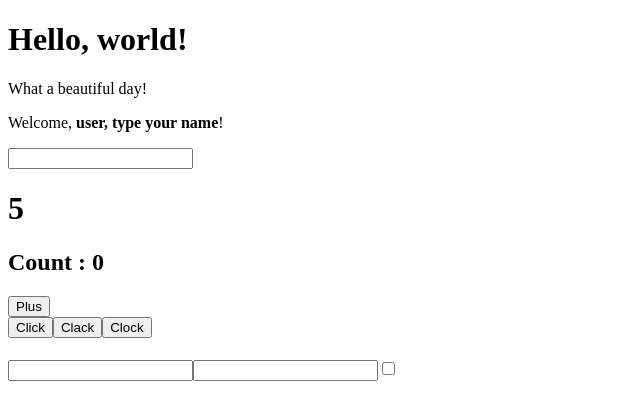
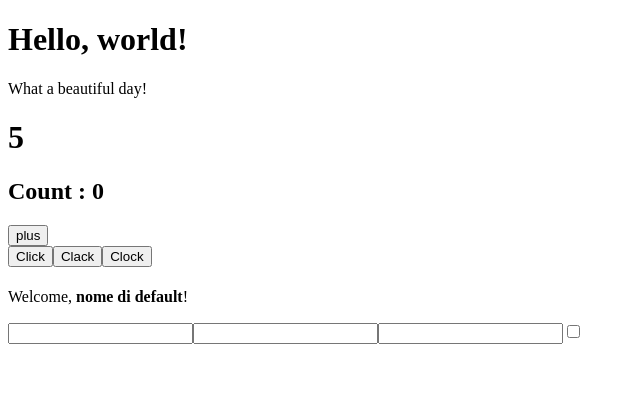
Before and after one commit to AlessandroOnnis/react-exercises, a React (Create React App) app: page / in a window 1280 px wide. Shown: the top 420 px of the page, without its empty margins (0-640 px from the left). Built offline with nearby package versions, Linux system fonts and the light colour scheme.

Commit message:
chore: forms-02

```diff
--- a/src/App.js
+++ b/src/App.js
@@ -1,21 +1,20 @@
 import React from 'react';
+import { Hello } from './components/hello';
+import { Counter } from './components/counter';
 import { ClickCounter } from './components/clickCounter';
 import { ClickTracker } from './components/clickTracker';
-import { Counter } from './components/counter';
-import { Hello } from './components/hello';
 import { InteractiveWelcome } from './components/interactiveWelcome';
 import { Login } from './components/login';
-// const user = 'Jhon'
 
 class App extends React.Component {
   render() {
     return (
     <div>
       <Hello/>
-      <InteractiveWelcome/>
       <Counter start={0} timing={1000} add={1}/>
       <ClickCounter />
       <ClickTracker />
+      <InteractiveWelcome />
       <Login />
     </div>
     )
--- /dev/null
+++ b/src/components/age.js
@@ -0,0 +1,7 @@
+import React from "react"
+
+export class Age extends React.Component {
+    render(){
+        return this.props.age >= 18 ? <p>Your age is {this.props.age}</p> : <p>You are very young!</p>
+    }
+}
--- a/src/components/clickCounter.js
+++ b/src/components/clickCounter.js
@@ -1,11 +1,12 @@
 import React from "react";
+import { CounterButton } from "./counterButton";
 
 export class ClickCounter extends React.Component {
     constructor(props) {
         super(props)
         this.state = {amount: 0}
     }
-    userInteraction = ((ev)=>{
+    userInteraction = (()=>{
         this.setState({amount: this.state.amount + 1})
     })
 
@@ -13,12 +14,8 @@ export class ClickCounter extends React.Component {
         return (
             <div>
                 <h2>Count : {this.state.amount}</h2>
-                <CounterButton add={this.userInteraction}/>
+                <CounterButton name="plus" evento={this.userInteraction}/>
             </div>
         );
     }
 }
-
-function CounterButton(props){
-    return <button onClick={props.add}>Plus</button>
-}
--- a/src/components/clickTracker.js
+++ b/src/components/clickTracker.js
@@ -1,4 +1,5 @@
 import React from "react";
+import { CounterButton } from "./counterButton";
 
 export class ClickTracker extends React.Component{
     constructor(props){
@@ -18,7 +19,7 @@ export class ClickTracker extends React.Component{
             <>
             {
                 buttons.map((item) => (
-                    <MyButton key={item.nome} name={item.nome} track={this.track}/>
+                    <CounterButton key={item.nome} name={item.nome} evento={this.track}/>
                 ))
             }
                 <h1>{this.state.contenuto}</h1>
@@ -26,7 +27,3 @@ export class ClickTracker extends React.Component{
         )
     }
 }
-
-function MyButton(props){
-    return <button onClick={props.track}>{props.name}</button>
-}
--- a/src/components/counter.js
+++ b/src/components/counter.js
@@ -1,13 +1,11 @@
 import React from "react";
+import { CounterDisplay } from "./counterDisplay";
 
 export class Counter extends React.Component {
     constructor(props) {
         super(props)
         this.state = {seconds: this.props.start}
     }
-    // userInteraction = ((ev)=>{
-    //     this.setState({seconds: this.state.seconds + this.props.add})
-    // })
     componentDidMount(){
         this._interval = setInterval(()=>{
             this.setState({seconds: this.state.seconds + this.props.add })
@@ -23,15 +21,8 @@ export class Counter extends React.Component {
             this.setState({seconds: this.props.start})
         }
     }
+
     render() {
-        return (
-            <>
-                <CounterDisplay state={this.state.seconds}/>
-                {/* <button onClick={this.userInteraction}>Plus</button> */}
-            </>
-        )
+        return <CounterDisplay state={this.state.seconds}/>
     }
 }
-function CounterDisplay(props){
-    return <h1>{props.state}</h1>
-}
--- /dev/null
+++ b/src/components/counterButton.js
@@ -0,0 +1,7 @@
+import React from "react";
+
+export class CounterButton extends React.Component {
+    render() {
+        return <button onClick={this.props.evento}>{this.props.name}</button>
+    }
+}
--- /dev/null
+++ b/src/components/counterDisplay.js
@@ -0,0 +1,7 @@
+import React from "react";
+
+export class CounterDisplay extends React.Component {
+    render() {
+        return <h1>{this.props.state}</h1>
+    }
+}
--- a/src/components/welcome.js
+++ b/src/components/welcome.js
@@ -1,29 +1,13 @@
 import React from "react"
+import { Age } from "./age"
 
-//===Esecuzione esercizio===setting default value
-export class Welcome extends React.Component{
-    render(){
-        const ageRange = (this.props.age > 18 && this.props.age <65) ||  this.props.age < 65;
-        const person = this.props.name === 'Jhon';
-        let age;
-        if(this.props.age && ageRange && person){
-            age = <Age age={this.props.age}/>
-        }
+export class Welcome extends React.Component {
+    render() {
         return (
-        <>
-            <p>Welcome, {<strong>{this.props.name?this.props.name: 'user, type your name'}</strong>}!</p>
-            {age}
-        </>
+            <>
+                <p>Welcome, <strong>{this.props.name ? this.props.name : 'nome di default'}</strong>!</p>
+                {this.props.age <= 65 && this.props.name === 'John' && <Age age={this.props.age} />}
+            </>
         )
     }
 }
-function Age(props) {
-    let ok = props.age >= 18;
-        if(ok){
-            let message = "Your age is,"
-            return <>{message} {props.age}</>
-        }if(!ok){
-            let message = "You're to young"
-            return <>{message}</>
-        }
-}
```
